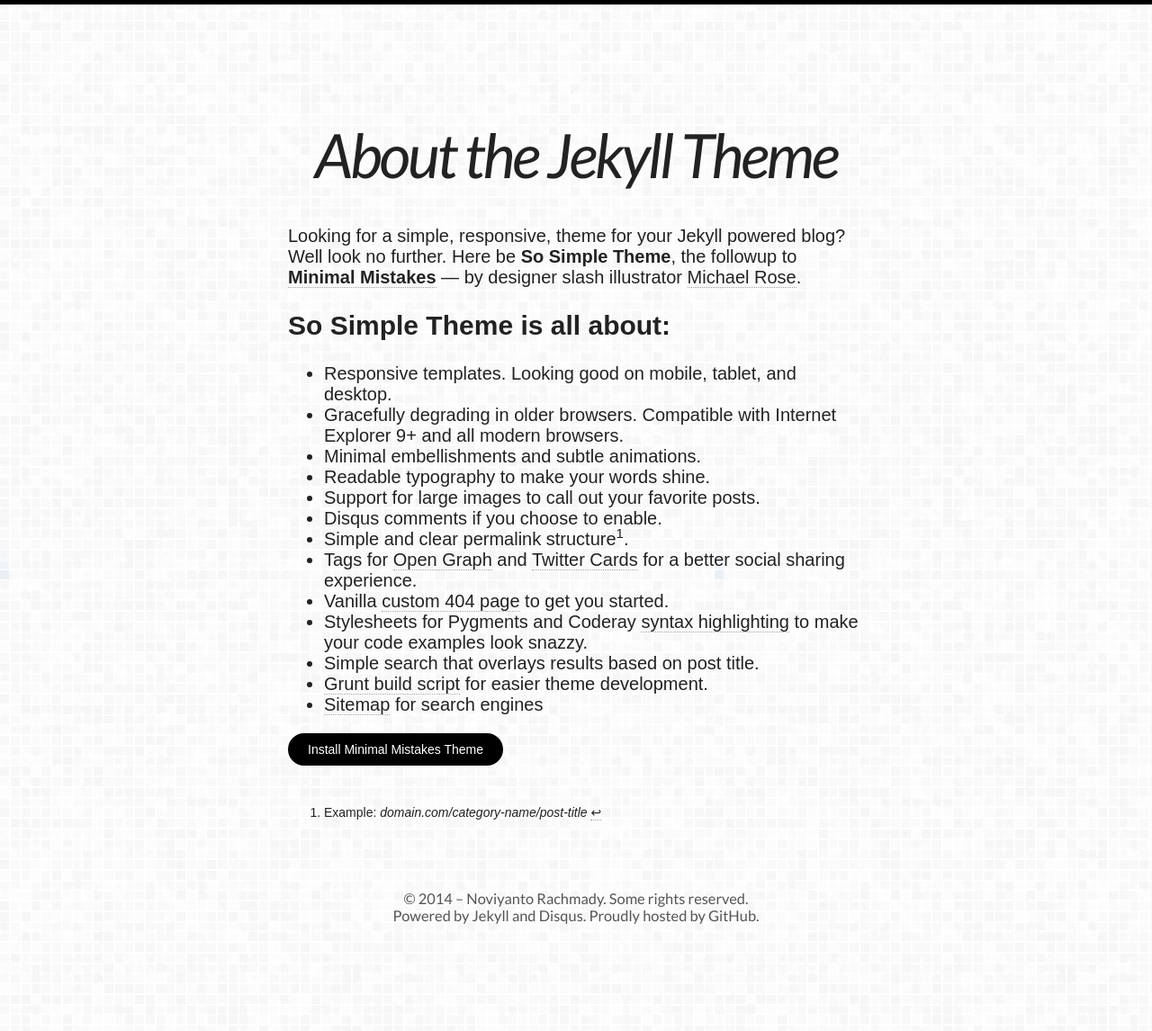
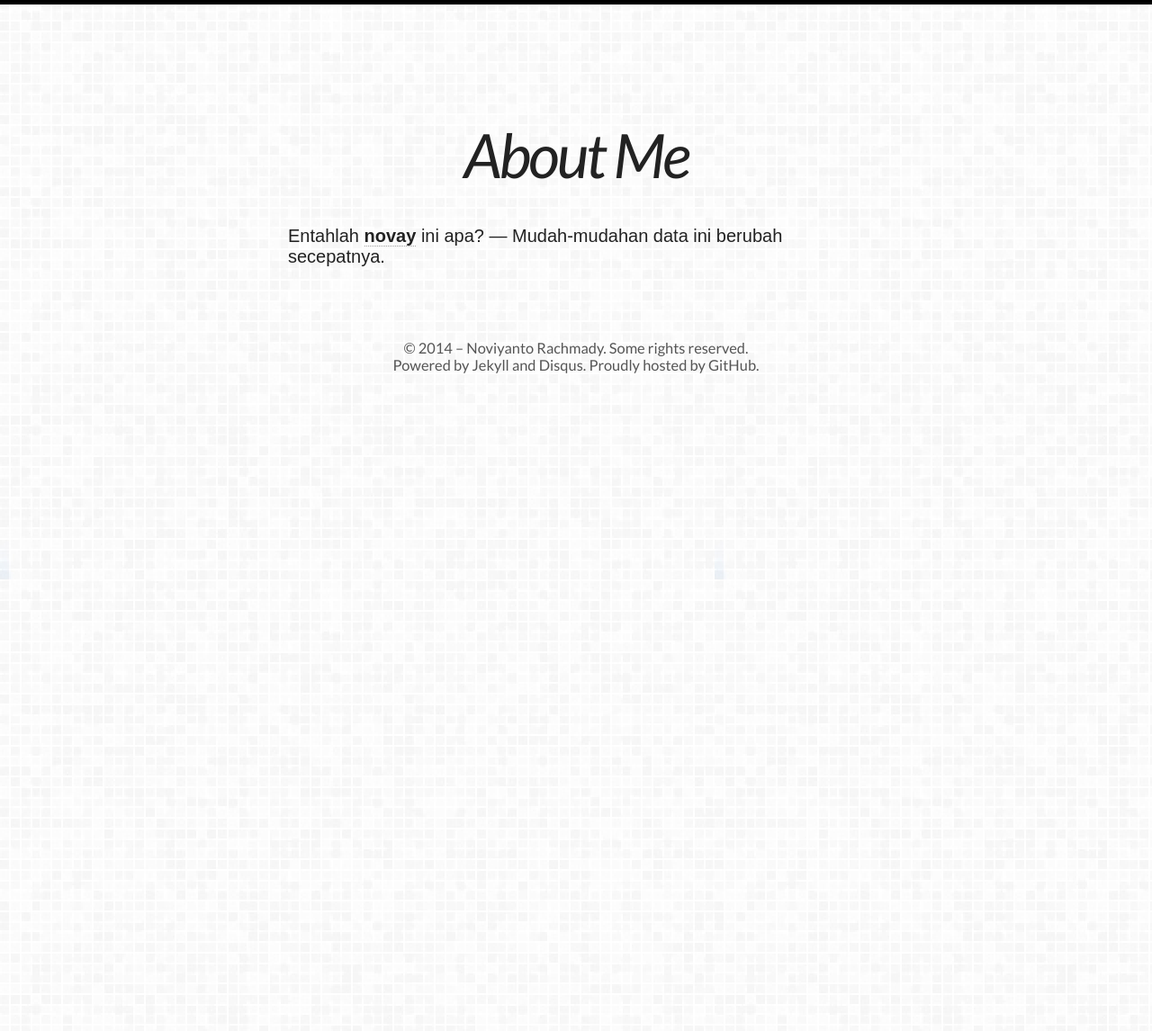
Before and after one commit to novay/novay.github.io, a Jekyll site: the page built from about.md, in a window 1280 px wide. Shown: the whole page at 90% size. Built offline with Jekyll 4.4.1, drawn with Linux system fonts in a browser that asks for light colours; nearby versions of some CDN libraries; some web fonts are replaced; after the commit the page ends 900 px from its top, so only the background shows below that.

Commit message:
about change

```diff
--- a/about.md
+++ b/about.md
@@ -1,33 +1,9 @@
 ---
 layout: page
 permalink: /about/
-title: About the Jekyll Theme
-tags: [Jekyll, theme, simple, minimal, minimalism, responsive]
+title: About Me
+tags: []
 modified: 2013-09-13
-image:
-  feature: so-simple-sample-image-4.jpg
-  credit: Michael Rose
-  creditlink: http://mademistakes.com
 ---
 
-Looking for a simple, responsive, theme for your Jekyll powered blog? Well look no further. Here be **So Simple Theme**, the followup to [**Minimal Mistakes**](http://mmistakes.github.io/minimal-mistakes) --- by designer slash illustrator [Michael Rose](http://mademistakes).
-
-## So Simple Theme is all about:
-
-* Responsive templates. Looking good on mobile, tablet, and desktop.
-* Gracefully degrading in older browsers. Compatible with Internet Explorer 9+ and all modern browsers.
-* Minimal embellishments and subtle animations.
-* Readable typography to make your words shine.
-* Support for large images to call out your favorite posts.
-* Disqus comments if you choose to enable.
-* Simple and clear permalink structure[^1].
-* Tags for [Open Graph](https://developers.facebook.com/docs/opengraph/) and [Twitter Cards](https://dev.twitter.com/docs/cards) for a better social sharing experience.
-* Vanilla [custom 404 page]({{ site.url }}/404.html) to get you started.
-* Stylesheets for Pygments and Coderay [syntax highlighting](http://mmistakes.github.io/articles/so-simple-theme/code-highlighting-post/) to make your code examples look snazzy.
-* Simple search that overlays results based on post title.
-* [Grunt build script]({{ site.url }}/theme-setup/index.html#theme-development) for easier theme development.
-* [Sitemap](https://github.com/mmistakes/so-simple-theme/blob/master/sitemap.xml) for search engines
-
-<a markdown="0" href="{{ site.url }}/theme-setup" class="btn">Install Minimal Mistakes Theme</a>
-
-[^1]: Example: *domain.com/category-name/post-title*
+Entahlah [**novay**](http://github.com/novay) ini apa? --- Mudah-mudahan data ini berubah secepatnya.
```
